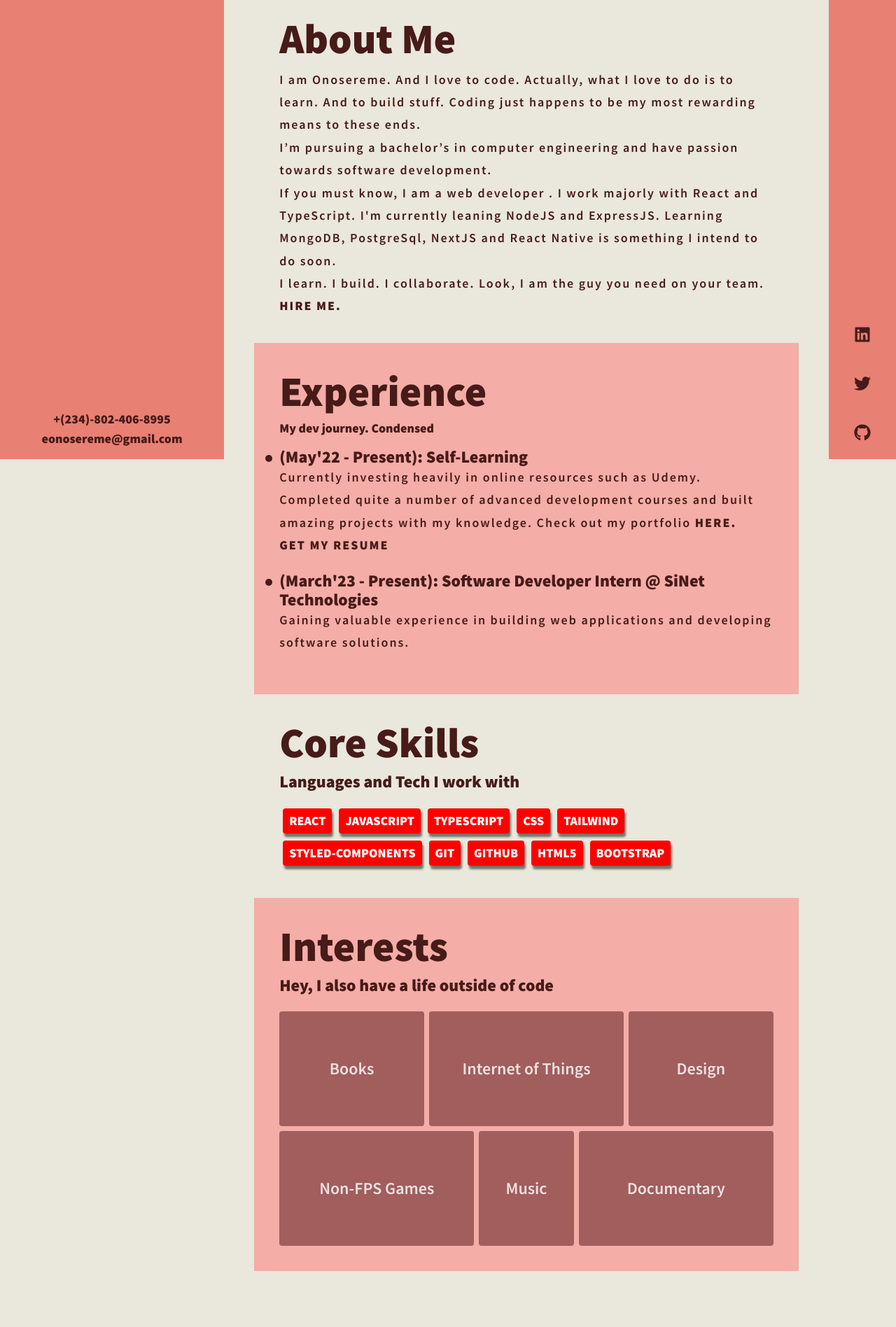
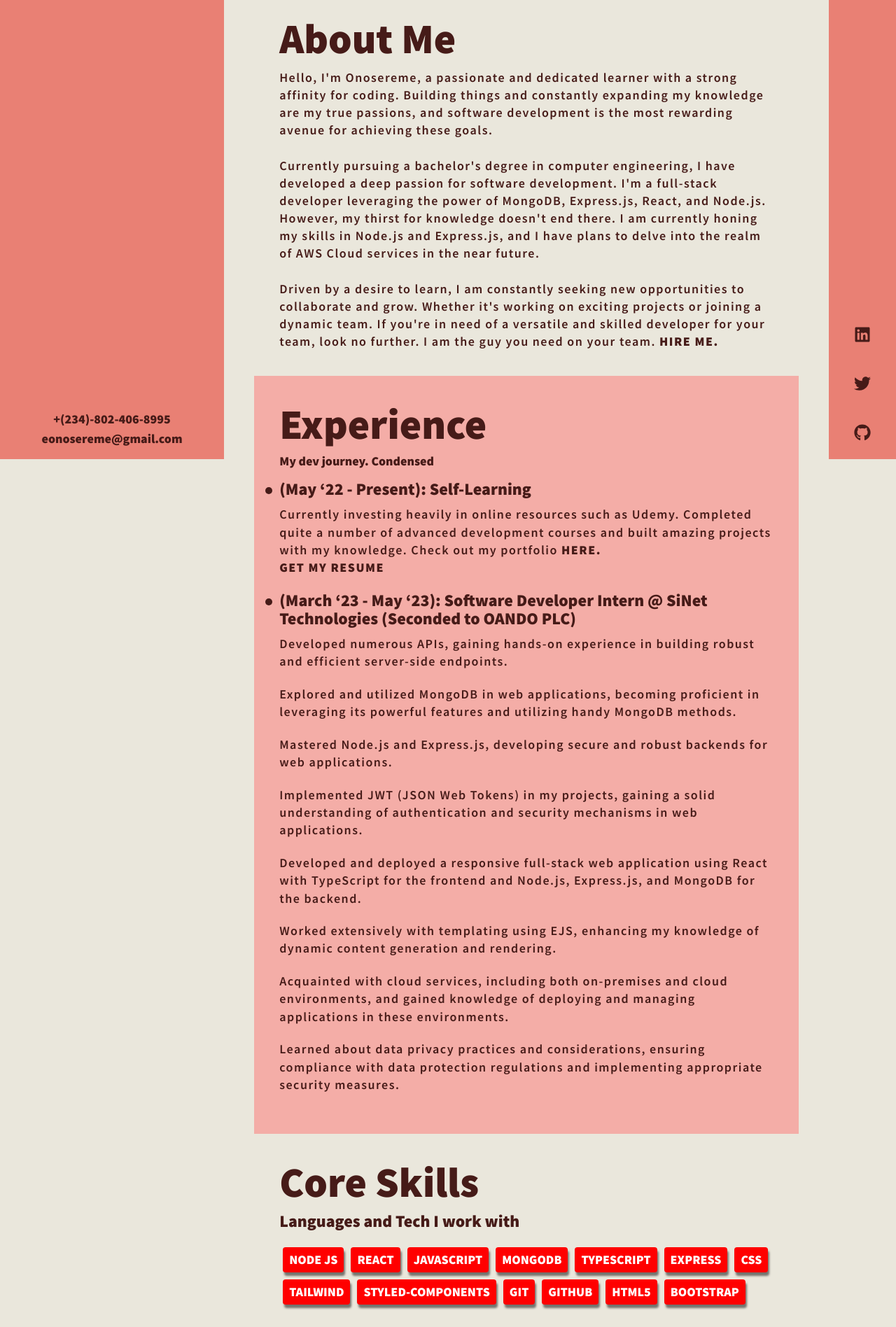
Before and after one commit to onoseremejohn/portfolio, a React (Vite) app: page /profile in a window 1280 px wide. Shown: the part 144-2040 px from the top of the page at 70% size. Before the commit the page ends 2003 px from the top, so only its background shows below. Built offline with nearby package versions, Linux system fonts and the light colour scheme.

Commit message:
updated portfolio

```diff
--- a/src/App.jsx
+++ b/src/App.jsx
@@ -9,21 +9,19 @@ import AppLayout from "./AppLayout";
 import Error from "./pages/Error";
 import "./css/mobile.css";
 
-const Home = lazy(() => Wait(1000).then(() => import("./pages/Home")));
-const Profile = lazy(() => Wait(1000).then(() => import("./pages/Profile")));
-const Portfolio = lazy(() =>
-  Wait(1000).then(() => import("./pages/Portfolio"))
-);
-const Contact = lazy(() => Wait(1000).then(() => import("./pages/Contact")));
+const Home = lazy(() => Wait(500).then(() => import("./pages/Home")));
+const Profile = lazy(() => Wait(500).then(() => import("./pages/Profile")));
+const Portfolio = lazy(() => Wait(500).then(() => import("./pages/Portfolio")));
+const Contact = lazy(() => Wait(500).then(() => import("./pages/Contact")));
 
 const router = createBrowserRouter(
   createRoutesFromElements(
-    <Route path='/' element={<AppLayout />}>
+    <Route path="/" element={<AppLayout />}>
       <Route index element={<Home />} />
-      <Route path='profile' element={<Profile />} />
-      <Route path='portfolio' element={<Portfolio />} />
-      <Route path='contact' element={<Contact />} />
-      <Route path='*' element={<Error />} />
+      <Route path="profile" element={<Profile />} />
+      <Route path="portfolio" element={<Portfolio />} />
+      <Route path="contact" element={<Contact />} />
+      <Route path="*" element={<Error />} />
     </Route>
   )
 );
--- a/src/css/mobile.css
+++ b/src/css/mobile.css
@@ -234,7 +234,7 @@ button {
 }
 
 .profile-typewriter {
-  padding: 2em 0;
+  padding: 3em 0 1em 0;
   font-weight: var(--fw-reg);
 }
 .profile-typewriter div {
@@ -245,8 +245,8 @@ button {
 }
 
 .profile-writeup {
-  letter-spacing: 2px;
-  line-height: 1.8;
+  letter-spacing: 1.5px;
+  line-height: 1.4;
 }
 ul.experiences li {
   margin-bottom: 1.2em;
@@ -254,6 +254,7 @@ ul.experiences li {
 }
 ul.experiences li h3 {
   position: relative;
+  margin-bottom: 0.4em;
 }
 ul.experiences li h3::before {
   content: "";
@@ -382,7 +383,7 @@ ul.experiences li h3::before {
 .portfolio-grid {
   display: grid;
   grid-template-columns: repeat(2, 1fr);
-  grid-template-rows: repeat(auto, minmax(80px, auto));
+  grid-template-rows: repeat(auto-fill, minmax(80px, auto));
   gap: 1em;
 }
 .portfolio-grid-el {
@@ -403,7 +404,7 @@ ul.experiences li h3::before {
   width: 70%;
 } */
 
-.portfolio-grid-el p {
+.portfolio-grid-el .container {
   position: absolute;
   top: 50%;
   left: 50%;
@@ -413,13 +414,27 @@ ul.experiences li h3::before {
   transition: var(--mainTransition);
   text-align: center;
 }
-
+.portfolio-grid-el .container > p {
+  margin-bottom: 0.5em;
+}
 .portfolio-grid-el:hover img {
   opacity: 0.2;
   scale: 1.1;
 }
+.portfolio-grid-el .container .btn-container {
+  display: flex;
+  justify-content: center;
+  gap: 1em;
+}
 
-.portfolio-grid-el:hover p {
+.portfolio-grid-el .btn-container button {
+  font-size: var(--fs-h3);
+  background: none;
+  border: none;
+  color: var(--clr-seconddark);
+}
+
+.portfolio-grid-el:hover .container {
   transform: translate(-50%, -50%) scale(1);
 }
 
--- a/src/pages/Portfolio.jsx
+++ b/src/pages/Portfolio.jsx
@@ -1,3 +1,4 @@
+import { FaGithub, FaSearch } from "react-icons/fa";
 import countries from "../assets/countries.png";
 import form from "../assets/multistep-form.png";
 import todo from "../assets/todo.png";
@@ -6,6 +7,7 @@ import notification from "../assets/notificatio.png";
 import tradelane from "../assets/tradelane.png";
 import essentialgroup from "../assets/essentialgroup.png";
 import kanban from "../assets/kanban.png";
+import kanbanMern from "../assets/kanban-mern.png";
 import { useGlobalContext } from "../Context";
 
 const Portfolio = () => {
@@ -18,70 +20,210 @@ const Portfolio = () => {
       <h2>My Projects</h2>
       <h3 className="h3">A couple projects I have worked on</h3>
       <div className="portfolio-grid">
+        <div className="portfolio-grid-el">
+          <img src={kanbanMern} alt="Kanban MERN version" />
+          <div className="container">
+            <p>Kanban MERN version</p>
+            <div className="btn-container">
+              <button type="button">
+                <a href="https://kanban-app-yagz.onrender.com/" target="_blank">
+                  <FaSearch />
+                </a>
+              </button>
+              <button type="button">
                 <a
-          href="https://kanban-onos.netlify.app/"
-          className="portfolio-grid-el full-width"
+                  href="https://github.com/onoseremejohn/kanban-MERN-version.git"
                   target="_blank"
                 >
+                  <FaGithub />
+                </a>
+              </button>
+            </div>
+          </div>
+        </div>
+        <div className="portfolio-grid-el">
           <img src={kanban} alt="Kanban Task Manager" />
+          <div className="container">
             <p>Kanban Task Manager</p>
+            <div className="btn-container">
+              <button>
+                <a href="https://kanban-onos.netlify.app/" target="_blank">
+                  <FaSearch />
                 </a>
+              </button>
+              <button>
+                <a
+                  href="https://github.com/onoseremejohn/Kanban-Task-Manager.git"
+                  target="_blank"
+                >
+                  <FaGithub />
+                </a>
+              </button>
+            </div>
+          </div>
+        </div>
+        <div className="portfolio-grid-el">
+          <img src={form} alt="MULTI-STEP-FORM" />
+          <div className="container">
+            <p>Form Wizard</p>
+            <div className="btn-container">
+              <button>
                 <a
                   href="https://multi-form-wizard.netlify.app/"
-          className="portfolio-grid-el"
                   target="_blank"
                 >
-          <img src={form} alt="MULTI-STEP-FORM" />
-          <p>Form Wizard</p>
+                  <FaSearch />
                 </a>
+              </button>
+              <button>
                 <a
-          href="https://tradelane.netlify.app"
-          className="portfolio-grid-el "
+                  href="https://github.com/onoseremejohn/multi-step-form.git"
                   target="_blank"
                 >
+                  <FaGithub />
+                </a>
+              </button>
+            </div>
+          </div>
+        </div>
+        <div className="portfolio-grid-el">
           <img src={tradelane} alt="TRADELANE" />
+          <div className="container">
             <p>TradeLane</p>
+            <div className="btn-container">
+              <button>
+                <a href="https://tradelane.netlify.app/" target="_blank">
+                  <FaSearch />
                 </a>
+              </button>
+              <button>
                 <a
-          href="https://essentialgroup.netlify.app"
-          className="portfolio-grid-el full-width"
+                  href="https://github.com/onoseremejohn/Tradelane-Footware-Store.git"
                   target="_blank"
                 >
+                  <FaGithub />
+                </a>
+              </button>
+            </div>
+          </div>
+        </div>
+        <div className="portfolio-grid-el full-width">
           <img src={essentialgroup} alt="ESSENTIAL GROUP" />
+          <div className="container">
             <p>EssentialGroup</p>
+            <div className="btn-container">
+              <button>
+                <a href="https://essentialgroup.netlify.app" target="_blank">
+                  <FaSearch />
                 </a>
+              </button>
+              <button>
+                <a
+                  href="https://github.com/onoseremejohn/Essential-Group-Landing-Page.git"
+                  target="_blank"
+                >
+                  <FaGithub />
+                </a>
+              </button>
+            </div>
+          </div>
+        </div>
+        <div className="portfolio-grid-el">
+          <img src={countries} alt="COUNTRY EXPLORER" />
+          <div className="container">
+            <p>Country Explorer</p>
+            <div className="btn-container">
+              <button>
                 <a
                   href="https://my-country-explorer.netlify.app/"
-          className="portfolio-grid-el "
                   target="_blank"
                 >
-          <img src={countries} alt="COUNTRY EXPLORER" />
-          <p>Country Explorer</p>
+                  <FaSearch />
                 </a>
+              </button>
+              <button>
+                <a
+                  href="https://github.com/onoseremejohn/Country-Explorer.git"
+                  target="_blank"
+                >
+                  <FaGithub />
+                </a>
+              </button>
+            </div>
+          </div>
+        </div>
+        <div className="portfolio-grid-el">
+          <img src={todo} alt="TODO-APP" />
+          <div className="container">
+            <p>Todo-App</p>
+            <div className="btn-container">
+              <button>
                 <a
                   href="https://onoseremejohn.github.io/todo-app/"
-          className="portfolio-grid-el "
                   target="_blank"
                 >
-          <img src={todo} alt="TODO-APP" />
-          <p>Todo-App</p>
+                  <FaSearch />
                 </a>
+              </button>
+              <button>
+                <a
+                  href="https://github.com/onoseremejohn/todo-app.git"
+                  target="_blank"
+                >
+                  <FaGithub />
+                </a>
+              </button>
+            </div>
+          </div>
+        </div>
+        <div className="portfolio-grid-el">
+          <img src={ecommerce} alt="ECOMMERCE PRODUCT LANDING PAGE" />
+          <div className="container">
+            <p>ECommerce Product Page</p>
+            <div className="btn-container">
+              <button>
                 <a
                   href="https://onoseremejohn.github.io/Ecommerce-Product-Page/"
                   target="_blank"
-          className="portfolio-grid-el "
                 >
-          <img src={ecommerce} alt="ECOMMERCE PRODUCT LANDING PAGE" />
-          <p>ECommerce Product Page</p>
+                  <FaSearch />
                 </a>
+              </button>
+              <button>
+                <a
+                  href="https://github.com/onoseremejohn/Ecommerce-Product-Page.git"
+                  target="_blank"
+                >
+                  <FaGithub />
+                </a>
+              </button>
+            </div>
+          </div>
+        </div>
+        <div className="portfolio-grid-el">
+          <img src={notification} alt="NOTIFICATIONS" />
+          <div className="container">
+            <p>Notifications Page</p>
+            <div className="btn-container">
+              <button>
                 <a
                   href="https://onoseremejohn.github.io/notifications-page/"
                   target="_blank"
-          className="portfolio-grid-el"
                 >
-          <img src={notification} alt="NOTIFICATIONS" />
-          <p>Notifications Page</p>
+                  <FaSearch />
                 </a>
+              </button>
+              <button>
+                <a
+                  href="https://github.com/onoseremejohn/notifications-page.git"
+                  target="_blank"
+                >
+                  <FaGithub />
+                </a>
+              </button>
+            </div>
+          </div>
+        </div>
       </div>
     </section>
   );
--- a/src/pages/Profile.jsx
+++ b/src/pages/Profile.jsx
@@ -10,15 +10,24 @@ const Profile = () => {
         </h3>
         <h2>About Me</h2>
         <p className="profile-writeup">
-          I am Onosereme. And I love to code. Actually, what I love to do is to
-          learn. And to build stuff. Coding just happens to be my most rewarding
-          means to these ends. <br /> I’m pursuing a bachelor’s in computer
-          engineering and have passion towards software development. <br /> If
-          you must know, I am a web developer . I work majorly with React and
-          TypeScript. I'm currently leaning NodeJS and ExpressJS. Learning
-          MongoDB, PostgreSql, NextJS and React Native is something I intend to
-          do soon. <br /> I learn. I build. I collaborate. Look, I am the guy
-          you need on your team.{" "}
+          Hello, I'm Onosereme, a passionate and dedicated learner with a strong
+          affinity for coding. Building things and constantly expanding my
+          knowledge are my true passions, and software development is the most
+          rewarding avenue for achieving these goals. <br />
+          <br />
+          Currently pursuing a bachelor's degree in computer engineering, I have
+          developed a deep passion for software development. I'm a full-stack
+          developer leveraging the power of MongoDB, Express.js, React, and
+          Node.js. However, my thirst for knowledge doesn't end there. I am
+          currently honing my skills in Node.js and Express.js, and I have plans
+          to delve into the realm of AWS Cloud services in the near future.{" "}
+          <br />
+          <br />
+          Driven by a desire to learn, I am constantly seeking new opportunities
+          to collaborate and grow. Whether it's working on exciting projects or
+          joining a dynamic team. If you're in need of a versatile and skilled
+          developer for your team, look no further. I am the guy you need on
+          your team.{" "}
           <Link
             to="/contact"
             style={{ fontWeight: "bold", textTransform: "uppercase" }}
@@ -34,8 +43,8 @@ const Profile = () => {
         </h3>
         <ul className="experiences">
           <li>
-            <h3>(May'22 - Present): Self-Learning</h3>
-            <p className="profile-writeup">
+            <h3>(May ‘22 - Present): Self-Learning</h3>
+            <div className="profile-writeup">
               Currently investing heavily in online resources such as Udemy.
               Completed quite a number of advanced development courses and built
               amazing projects with my knowledge. Check out my portfolio{" "}
@@ -53,17 +62,54 @@ const Profile = () => {
               >
                 GET MY RESUME
               </a>
-            </p>
+            </div>
           </li>
           <li>
             <h3>
-              (March'23 - Present): Software Developer Intern @ SiNet
-              Technologies
+              (March ‘23 - May ‘23): Software Developer Intern @ SiNet
+              Technologies (Seconded to OANDO PLC)
             </h3>
-            <p className="profile-writeup">
-              Gaining valuable experience in building web applications and
-              developing software solutions.
-            </p>
+            <div className="profile-writeup">
+              <ul>
+                <li>
+                  Developed numerous APIs, gaining hands-on experience in
+                  building robust and efficient server-side endpoints.
+                </li>
+                <li>
+                  Explored and utilized MongoDB in web applications, becoming
+                  proficient in leveraging its powerful features and utilizing
+                  handy MongoDB methods.
+                </li>
+                <li>
+                  Mastered Node.js and Express.js, developing secure and robust
+                  backends for web applications.
+                </li>
+                <li>
+                  Implemented JWT (JSON Web Tokens) in my projects, gaining a
+                  solid understanding of authentication and security mechanisms
+                  in web applications.
+                </li>
+                <li>
+                  Developed and deployed a responsive full-stack web application
+                  using React with TypeScript for the frontend and Node.js,
+                  Express.js, and MongoDB for the backend.
+                </li>
+                <li>
+                  Worked extensively with templating using EJS, enhancing my
+                  knowledge of dynamic content generation and rendering.
+                </li>
+                <li>
+                  Acquainted with cloud services, including both on-premises and
+                  cloud environments, and gained knowledge of deploying and
+                  managing applications in these environments.
+                </li>
+                <li>
+                  Learned about data privacy practices and considerations,
+                  ensuring compliance with data protection regulations and
+                  implementing appropriate security measures.
+                </li>
+              </ul>
+            </div>
           </li>
         </ul>
       </article>
@@ -72,9 +118,12 @@ const Profile = () => {
         <h2>Core Skills</h2>
         <h3 className="h3">Languages and Tech I work with</h3>
         <div>
+          <span>NODE JS</span>
           <span>REACT</span>
           <span>JAVASCRIPT</span>
+          <span>MONGODB</span>
           <span>TYPESCRIPT</span>
+          <span>EXPRESS</span>
           <span>CSS</span>
           <span>TAILWIND</span>
           <span>STYLED-COMPONENTS</span>
```
Also changed, not shown: src/assets/kanban-mern.png (added), 1 other file (tests, documents, lock files or other folders). Lines whose indentation alone changed are shown as unchanged.
